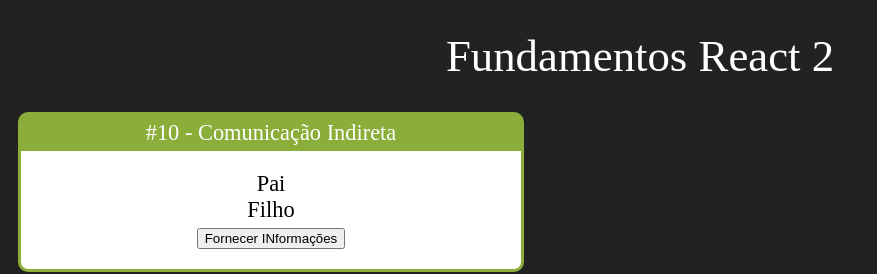
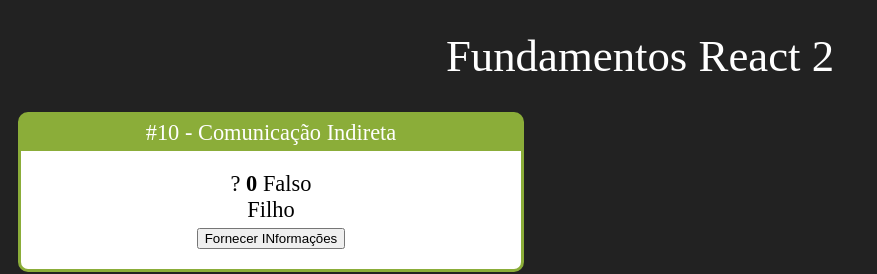
Before and after one commit to assisdefrancisco/fundamentos-react, a React (Create React App) app: page / in a window 1280 px wide. Shown: the top 274 px of the page, without its empty margins (0-877 px from the left). Built offline with nearby package versions, Linux system fonts and the light colour scheme.

Commit message:
Como mostrar os dados fornecido pelo componente filho

```diff
--- a/src/components/comunicacao/IndiretaFilho.jsx
+++ b/src/components/comunicacao/IndiretaFilho.jsx
@@ -1,11 +1,13 @@
 import React from 'react'
 
 export default props => {
+    const callback = props.quandoClicar;
+
     return (
         <div>
             <div>Filho</div>
             <button onClick={
-                (e) => props.quandoClicar('João', 53, true)
+                _ => callback('João', 53, true)
             }>Fornecer INformações</button>
         </div>
     )
--- a/src/components/comunicacao/IndiretaPai.jsx
+++ b/src/components/comunicacao/IndiretaPai.jsx
@@ -2,14 +2,25 @@
 import IndiretaFilho from './IndiretaFilho'
 
 export default _ => {
+    let nome = '?'
+    let idade = 0
+    let nerd = false
+
     // nome idade nerd
-    function fornecerInformacoes(nome, idade, nerd) {
-        console.log(nome, idade, nerd);
+    function fornecerInformacoes(nomeParam, idadeParam, nerdParam) {
+        console.log(nomeParam, idadeParam, idadeParam);
+        nome = nomeParam
+        idade = idadeParam
+        nerd = nerdParam
     }
 
     return (
         <div>
-            <div>Pai</div>
+            <div>
+                <span>{nome}</span>
+                <span> <strong>{idade}</strong></span>
+                <span> {nerd ? 'Verdadeiro' : 'Falso'}</span>
+            </div>
             <IndiretaFilho quandoClicar={fornecerInformacoes} />
         </div>
     )
```
